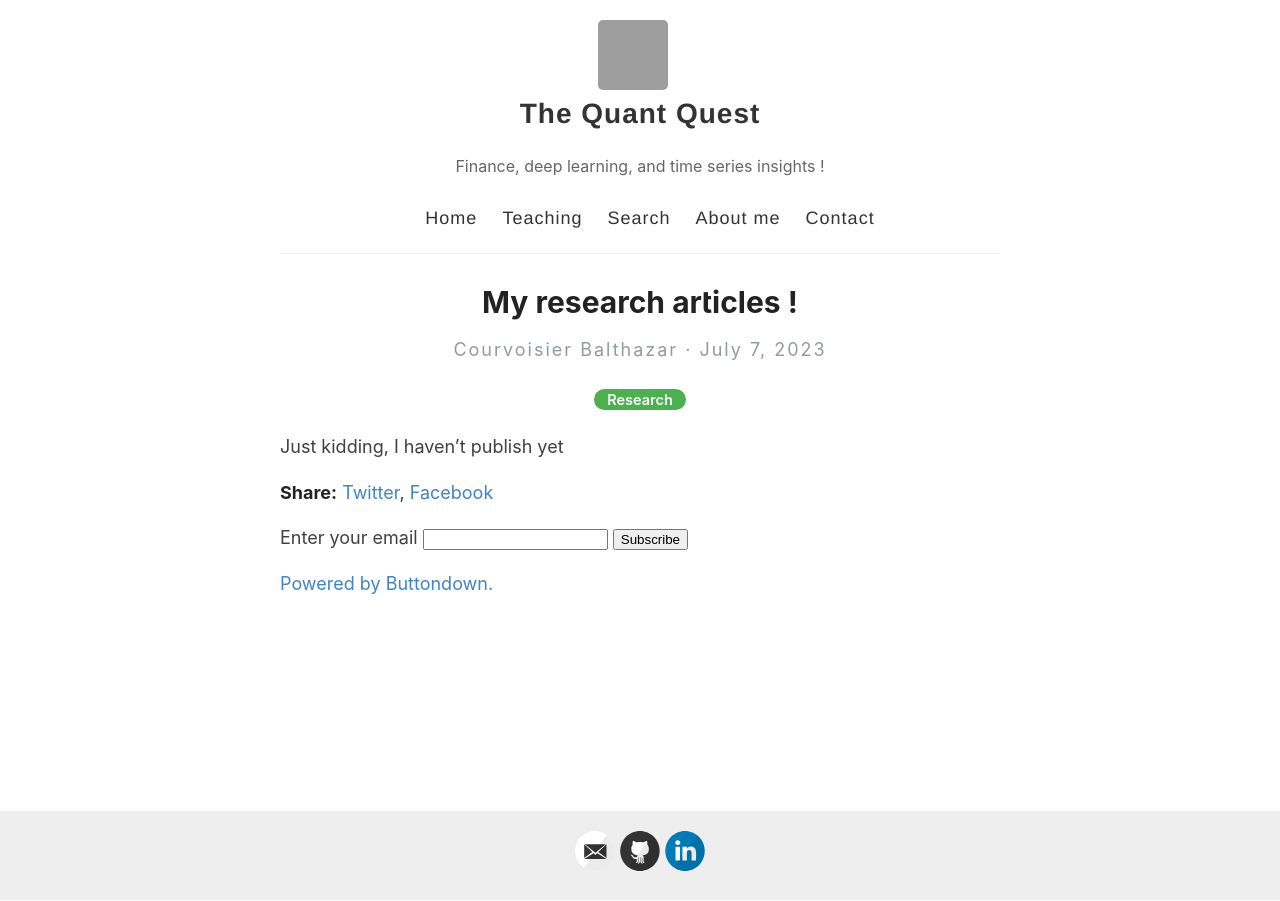
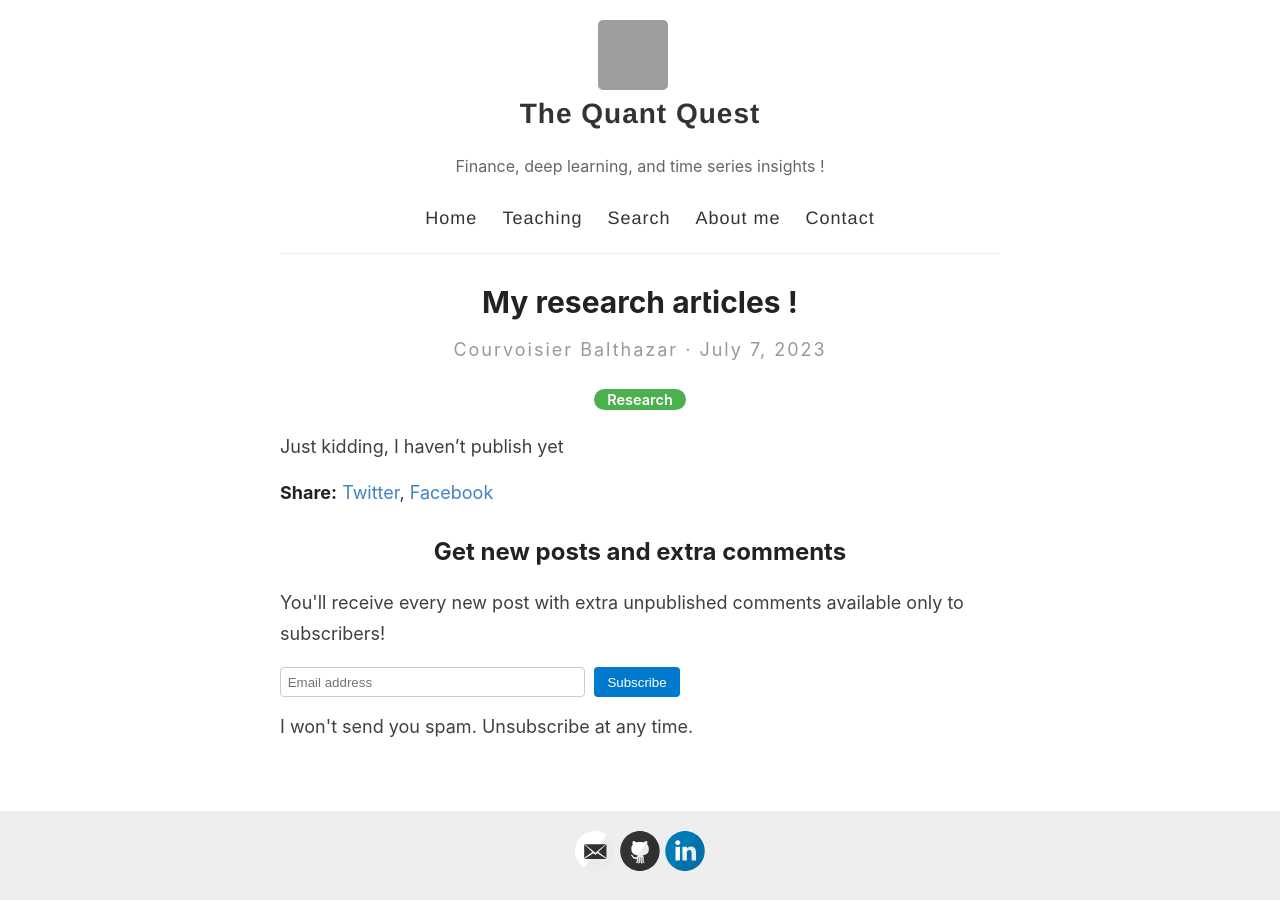
Before and after one commit to Zaltarba/blog, a Jekyll site: the page built from _posts/2023-07-07-MyResearchArticle.md, in a window 1280 px wide. Built offline with Jekyll 4.4.1, drawn with Linux system fonts in a browser that asks for light colours; comment, search, counter and statistics services are not loaded.

Commit message:
Update newsletter_form.html

```diff
--- a/_includes/newsletter_form.html
+++ b/_includes/newsletter_form.html
@@ -1,15 +1,15 @@
+<div class="newsletter-card">
+  <h2>Get new posts and extra comments</h2>
+  <p>You'll receive every new post with extra unpublished comments available only to subscribers!</p>
   <form
     action="https://buttondown.com/api/emails/embed-subscribe/TheQuantQuest"
     method="post"
     target="popupwindow"
     onsubmit="window.open('https://buttondown.com/TheQuantQuest', 'popupwindow')"
-  class="embeddable-buttondown-form"
+    class="newsletter-form"
   >
-  <label for="bd-email">Enter your email</label>
-  <input type="email" name="email" id="bd-email" />
-
+    <input type="email" name="email" placeholder="Email address" required />
     <input type="submit" value="Subscribe" />
-  <p>
-    <a href="https://buttondown.com/refer/TheQuantQuest" target="_blank">Powered by Buttondown.</a>
-  </p>
   </form>
+  <p class="newsletter-footer">I won't send you spam. Unsubscribe at any time.</p>
+</div>
```
Lines whose indentation alone changed are shown as unchanged.
